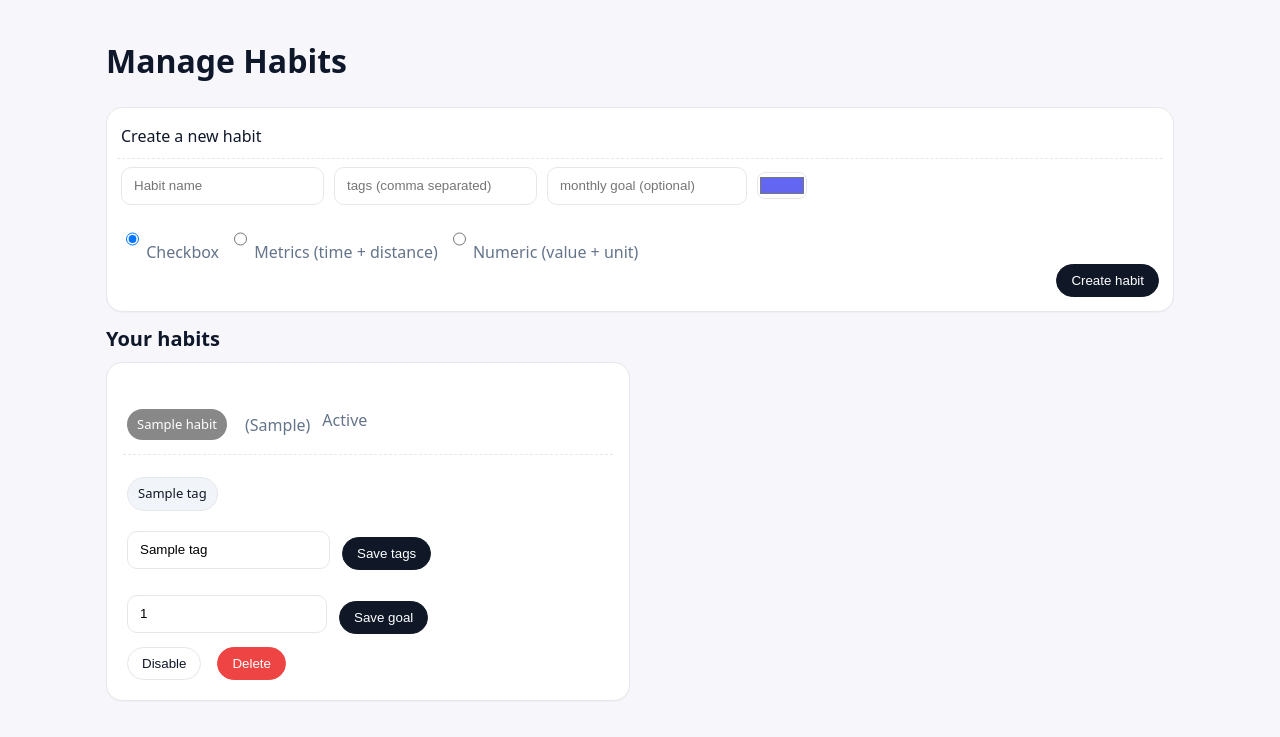
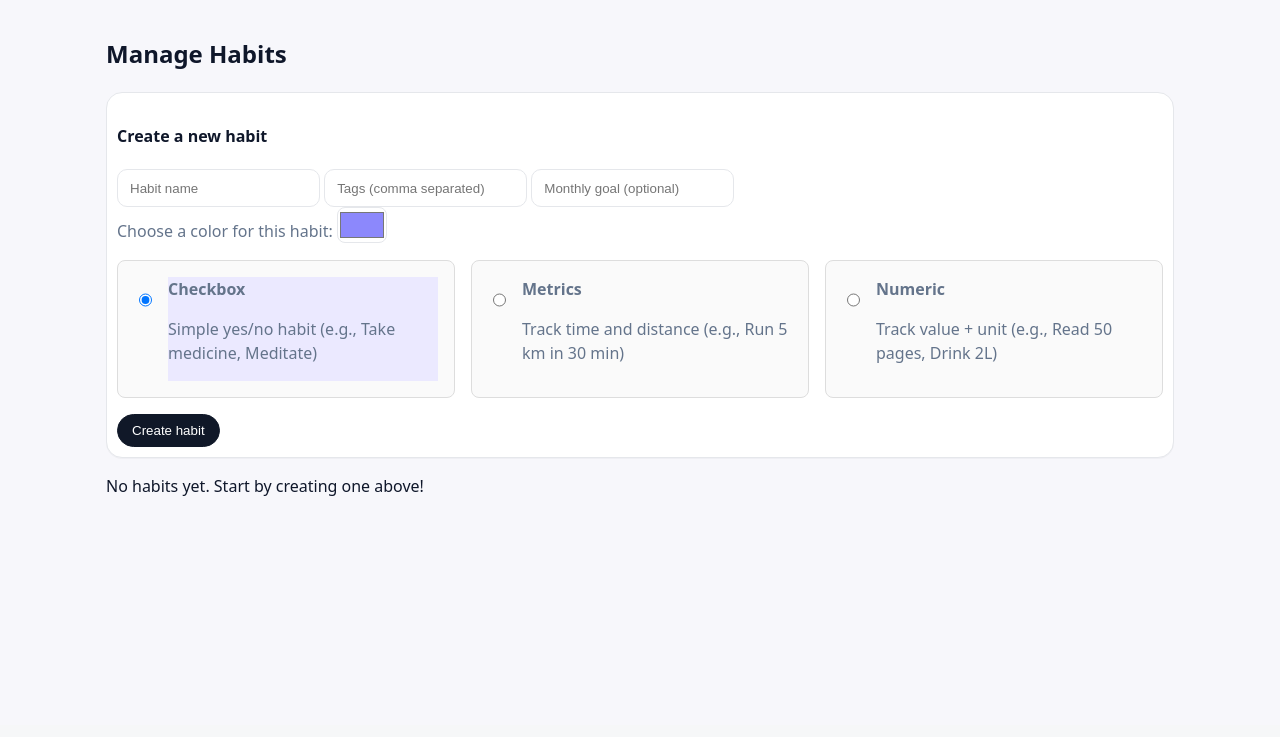
Before and after one commit to 114576u/HabitTracker, a Flask app: page /habits in a window 1280 px wide. Shown: the part 75-812 px from the top of the page. After the commit the page ends 571 px from the top, so only its background shows below. Run offline with Flask 3, Linux system fonts and the light colour scheme; a user stored in the database is signed in; tables that the repository leaves empty hold one stand-in row (values such as "Sample post").

Commit message:
Resolve problem with saving habit parameters

```diff
--- a/app.py
+++ b/app.py
@@ -389,6 +389,7 @@
 @login_required
 def api_add_habit():
     data = request.json or {}
+    print("Received habit data:", data)  # ← Add this line
     name = (data.get('name') or '').strip()
     kind = data.get('kind') or 'checkbox'
     color = data.get('color') or '#6366f1'
@@ -401,7 +402,8 @@
     if not name:
         return jsonify({'error': 'name required'}), 400
     unit = (data.get('unit') or '').strip() or None
-    aggregation = (data.get('aggregation') or 'sum').strip()
+    aggregation_raw = data.get('aggregation')
+    aggregation = aggregation_raw.strip() if aggregation_raw and isinstance(aggregation_raw, str) else 'sum'
     daily_goal = data.get('dailyGoal')
     try:
         daily_goal = float(daily_goal) if daily_goal not in (None, '') else None
@@ -409,13 +411,27 @@
         daily_goal = None
     allow_multi = bool(data.get('allowMulti', False))
 
-    h = Habit(user_id=current_user.id, name=name, kind=kind, color=color, monthly_goal=monthly_goal,
-              unit=unit if kind=='numeric' else None,
-              aggregation=aggregation if kind=='numeric' else None,
-              daily_goal=daily_goal if kind=='numeric' else None,
-              allow_multi=allow_multi if kind=='numeric' else False)
-    h.tags = get_or_create_tags(current_user.id, tags_in)
-    db.session.add(h); db.session.commit()
+    print("💡 Creating habit with values:")
+    print("name =", name)
+    print("kind =", kind)
+    print("unit =", unit)
+    print("aggregation =", aggregation)
+    print("monthly_goal =", monthly_goal)
+    print("daily_goal =", daily_goal)
+    print("allow_multi =", allow_multi)
+
+    try:
+        h = Habit(user_id=current_user.id, name=name, kind=kind, color=color, monthly_goal=monthly_goal,
+                  unit=unit if kind=='numeric' else None,
+                  aggregation=aggregation if kind=='numeric' else None,
+                  daily_goal=daily_goal if kind=='numeric' else None,
+                  allow_multi=allow_multi if kind=='numeric' else False)
+        h.tags = get_or_create_tags(current_user.id, tags_in)
+        db.session.add(h)
+        db.session.commit()
+    except Exception as e:
+        print("  failed to create habit:", e)
+        return jsonify(({'error': str(e)})), 500
     return jsonify({'ok': True, 'id': h.id})
 
 @app.post('/api/habits/tags')
--- a/static/habits.js
+++ b/static/habits.js
@@ -119,28 +119,95 @@
 // Create habit
 document.getElementById('btnCreateHabit').addEventListener('click', async () => {
   const name = document.getElementById('hName').value.trim();
-  const color = document.getElementById('hColor').value || '#6366f1';
-  const kind = [...document.getElementsByName('hKind')].find(r => r.checked)?.value || 'checkbox';
-  const tags = (document.getElementById('hTags').value||'').split(',').map(s=>s.trim()).filter(Boolean);
-  const monthlyGoalStr = document.getElementById('hMonthlyGoal').value;
-  const monthlyGoal = monthlyGoalStr === '' ? null : Number(monthlyGoalStr);
-  const payload = { name, color, kind, tags, monthlyGoal };
-  if (kind==='numeric'){
-    payload.unit = document.getElementById('hUnit').value.trim();
-    payload.aggregation = document.getElementById('hAgg').value;
-    payload.allowMulti = document.getElementById('hAllowMulti').checked;
-    const dg = document.getElementById('hDailyGoal').value;
-    payload.dailyGoal = dg === '' ? null : Number(dg);
+  const tags = document.getElementById('hTags').value.trim();
+  const monthlyGoal = document.getElementById('hMonthlyGoal').value.trim();
+  const color = document.getElementById('hColor').value;
+  const kind = document.querySelector('input[name="hKind"]:checked').value;
+
+  if (!name) {
+    alert("Please enter a habit name.");
+    return;
   }
-  if (!name) return;
-  await fetch('/api/habits/add', { method:'POST', headers:{'Content-Type':'application/json'}, body: JSON.stringify(payload) });
-  // Clear
-  document.getElementById('hName').value=''; document.getElementById('hTags').value=''; document.getElementById('hMonthlyGoal').value='';
-  const elUnit=document.getElementById('hUnit'); if (elUnit) elUnit.value='';
-  const elDG=document.getElementById('hDailyGoal'); if (elDG) elDG.value='';
-  const elAM=document.getElementById('hAllowMulti'); if (elAM) elAM.checked=false;
-  fetchHabits();
+
+
+const dailyGoal = document.getElementById('hDailyGoal').value.trim();
+const unit = document.getElementById('hUnit').value.trim();
+const aggregation = document.getElementById('hAggregation').value;
+const allowMulti = document.getElementById('hAllowMulti').checked;
+
+
+const habitData = {
+  name,
+  kind,
+  color,
+  monthlyGoal: monthlyGoal || null,
+  dailyGoal: dailyGoal || null,
+  unit: unit || null,
+  aggregation: aggregation || 'sum',
+  allowMulti: allowMulti || false,
+  tags: parseTags(tags)  // make sure this is always an array
+};
+
+
+  try {
+    const res = await fetch('/api/habits/add', {
+      method: 'POST',
+      headers: {
+        'Content-Type': 'application/json'
+      },
+      body: JSON.stringify(habitData)
+    });
+
+    if (res.ok) {
+      const newHabit = await res.json(); // assuming your API returns the created habit
+      appendHabitCard(newHabit); // 👈 render it
+      clearFormInputs();
+    } else {
+      const errorText = await res.text();
+      alert("Error creating habit: " + errorText);
+    }
+  } catch (err) {
+    console.error(err);
+    alert("Unexpected error: " + err.message);
+  }
 });
+
+
+function appendHabitCard(habit) {
+  const container = document.querySelector('.habit-list');
+  if (!container) return;
+
+  const card = document.createElement('div');
+  card.classList.add('card', 'habit-card');
+
+  card.innerHTML = `
+    <h5>${habit.name}</h5>
+    <p>Type: ${habit.kind}</p>
+    ${habit.tags ? `<p>Tags: ${habit.tags}</p>` : ''}
+    ${habit.monthlyGoal ? `<p>Monthly goal: ${habit.monthlyGoal}</p>` : ''}
+    <div style="width: 1.5rem; height: 1.5rem; background: ${habit.color}; border-radius: 50%; margin-top: 0.5rem"></div>
+  `;
+
+  card.style.transition = "background 0.5s";
+  card.style.background = "#e0ffe0";
+  setTimeout(() => {
+    card.style.background = "";
+  }, 1000);
+
+  container.appendChild(card);
+}
+
+
+function clearFormInputs() {
+  document.getElementById('hName').value = '';
+  document.getElementById('hTags').value = '';
+  document.getElementById('hMonthlyGoal').value = '';
+  document.getElementById('hColor').value = '#8c88fc';
+  document.querySelector('input[name="hKind"][value="checkbox"]').checked = true;
+}
+
+
+
 
 // Show/hide numeric opts
 [...document.getElementsByName('hKind')].forEach(r => r.addEventListener('change', () => {
--- a/static/style.css
+++ b/static/style.css
@@ -159,3 +159,76 @@
     grid-template-columns: repeat(2, 1fr);
   }
 }
+
+
+.habit-type-select {
+  display: flex;
+  gap: 1rem;
+  margin-top: 1rem;
+  flex-wrap: wrap;
+}
+
+.habit-type-card {
+  flex: 1 1 250px;
+  border: 1px solid #ddd;
+  border-radius: 8px;
+  padding: 1rem;
+  cursor: pointer;
+  background-color: #fafafa;
+  transition: border 0.3s, background 0.3s;
+  display: flex;
+  align-items: flex-start;
+}
+
+.habit-type-card:hover {
+  background-color: #f3f3ff;
+}
+
+.habit-type-card input[type="radio"] {
+  margin-right: 1rem;
+  margin-top: 4px;
+}
+
+.habit-type-card input[type="radio"]:checked + .habit-type-content,
+.habit-type-card input[type="radio"]:checked {
+  border-color: #8c88fc;
+  background-color: #ebe9ff;
+}
+
+.habit-type-content {
+  flex: 1;
+}
+
+.habit-type-card input[type="radio"] {
+  appearance: radio;
+}
+
+.habit-list {
+  display: flex;
+  flex-wrap: wrap;
+  gap: 1.5rem;
+}
+
+.habit-card {
+  flex: 1 1 45%;
+}
+
+
+form .form-row {
+  display: flex;
+  gap: 1rem;
+  margin-top: 1rem;
+  flex-wrap: wrap;
+}
+
+form label {
+  font-weight: 500;
+  margin-right: 0.5rem;
+}
+
+form input[type="color"] {
+  border: none;
+  padding: 0;
+  background: none;
+  cursor: pointer;
+}
--- a/templates/habits.html
+++ b/templates/habits.html
@@ -1,47 +1,89 @@
 {% extends "base.html" %}
+
 {% block content %}
+<h2>Manage Habits</h2>
 
-    <h1>Manage Habits</h1>
+<!-- Create Habit Form (handled by JS, no form POST) -->
+<div class="card mb">
+  <h4>Create a new habit</h4>
 
-    <section class="card">
-      <div class="card-header"><div class="card-title">Create a new habit</div></div>
-      <div class="card-body">
-        <div class="row wrap">
-          <input id="hName" class="grow" placeholder="Habit name">
-          <input id="hTags" placeholder="tags (comma separated)">
-          <input id="hMonthlyGoal" type="number" min="0" placeholder="monthly goal (optional)" style="max-width:200px">
-          <input id="hColor" type="color" value="#6366f1" title="Color">
+  <div class="form-row">
+    <input id="hName" type="text" placeholder="Habit name" required>
+    <input id="hTags" type="text" placeholder="Tags (comma separated)">
+    <input id="hMonthlyGoal" type="number" placeholder="Monthly goal (optional)">
   </div>
-        <div class="row wrap mt">
-          <label><input type="radio" name="hKind" value="checkbox" checked> Checkbox</label>
-          <label><input type="radio" name="hKind" value="metrics"> Metrics (time + distance)</label>
-          <label><input type="radio" name="hKind" value="numeric"> Numeric (value + unit)</label>
+
+  <div class="form-row">
+    <label for="hColor">Choose a color for this habit:</label>
+    <input id="hColor" type="color" value="#8c88fc" style="height: 2.2rem;">
   </div>
-        <div id="hNumeric" class="mt" style="display:none">
-          <div class="row wrap">
-            <input id="hUnit" placeholder="Unit (e.g., mL, km, EUR)" style="max-width:220px">
-            <label>Aggregation</label>
-            <select id="hAgg">
-              <option value="sum">sum</option>
-              <option value="avg">avg</option>
-              <option value="min">min</option>
-              <option value="max">max</option>
-              <option value="last">last</option>
-            </select>
-            <label><input id="hAllowMulti" type="checkbox"> Allow multiple entries per day</label>
-            <input id="hDailyGoal" type="number" step="0.01" placeholder="Daily goal (optional)" style="max-width:220px">
+
+  <div class="habit-type-select">
+    <label class="habit-type-card">
+      <input type="radio" name="hKind" value="checkbox" checked>
+      <div class="habit-type-content">
+        <strong>Checkbox</strong>
+        <p>Simple yes/no habit (e.g., Take medicine, Meditate)</p>
       </div>
+    </label>
+
+    <label class="habit-type-card">
+      <input type="radio" name="hKind" value="metrics">
+      <div class="habit-type-content">
+        <strong>Metrics</strong>
+        <p>Track time and distance (e.g., Run 5 km in 30 min)</p>
       </div>
-        <div class="row" style="justify-content:flex-end">
+    </label>
+
+    <label class="habit-type-card">
+      <input type="radio" name="hKind" value="numeric">
+      <div class="habit-type-content">
+        <strong>Numeric</strong>
+        <p>Track value + unit (e.g., Read 50 pages, Drink 2L)</p>
+      </div>
+    </label>
+  </div>
+
+  <div class="form-row right" style="margin-top: 1rem;">
     <button id="btnCreateHabit" class="btn action">Create habit</button>
   </div>
 </div>
-    </section>
 
-    <section class="mt">
-      <h2 class="subtitle">Your habits</h2>
-      <div id="habitList" class="grid-2"></div>
-    </section>
+
+
+<!-- Existing Habits -->
+{% if habits %}
+<h4>Your habits</h4>
+<div class="habit-list">
+  {% for habit in habits %}
+  <div class="card habit-card">
+    {% include '_habit_card.html' %}
+  </div>
+  {% endfor %}
+</div>
+{% else %}
+<p>No habits yet. Start by creating one above!</p>
+{% endif %}
+
+
+<div id="hNumeric" style="display:none; margin-top: 1rem;">
+  <div class="form-row">
+    <input id="hUnit" type="text" placeholder="Unit (e.g., pages, L)">
+    <select id="hAggregation">
+      <option value="sum">Sum</option>
+      <option value="avg">Average</option>
+      <option value="max">Max</option>
+      <option value="min">Min</option>
+    </select>
+    <input id="hDailyGoal" type="number" step="any" placeholder="Daily goal (optional)">
+    <label>
+      <input type="checkbox" id="hAllowMulti">
+      Allow multiple entries per day
+    </label>
+  </div>
+</div>
+
+
 
 <script src="{{ url_for('static', filename='habits.js') }}"></script>
 
```
Lines whose indentation alone changed are shown as unchanged.
